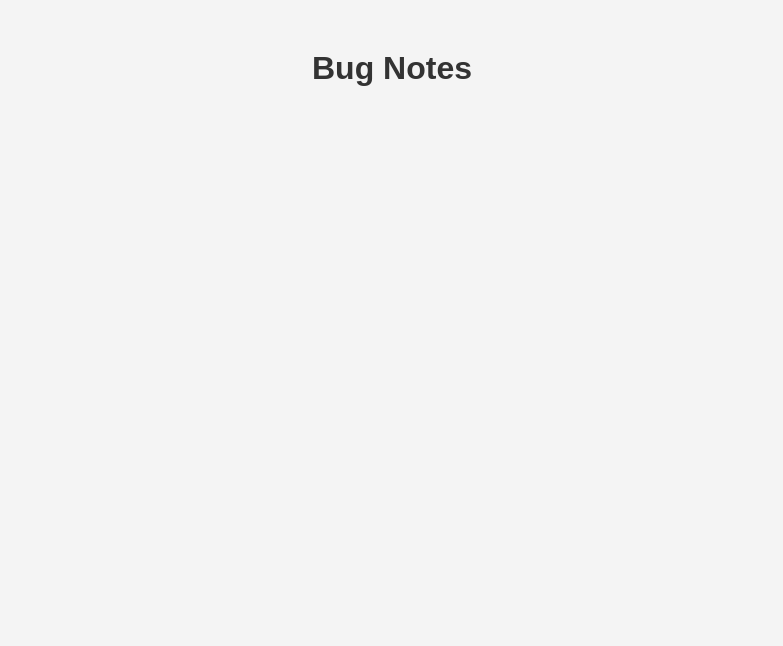
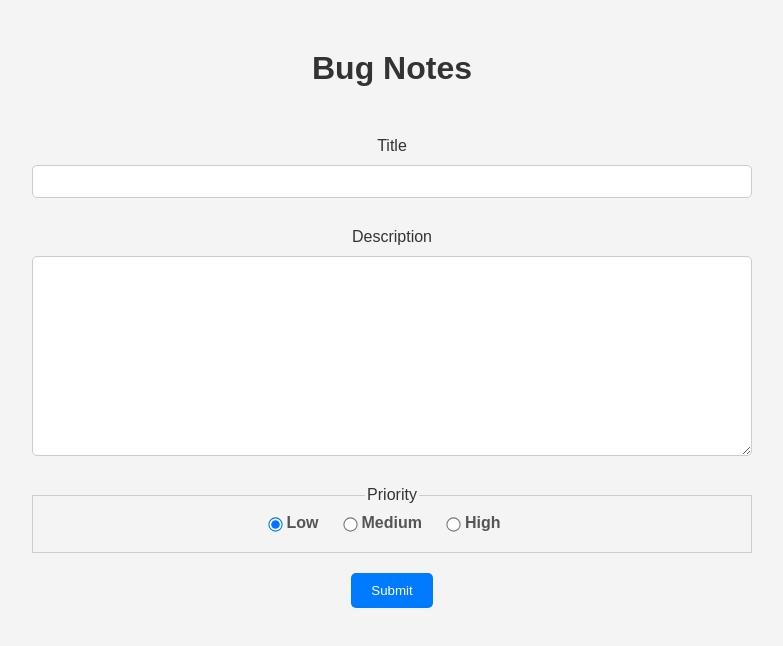
Before and after one commit to JasneetSingh1/bug-notes, a React (Create React App) app: page / in a window 1280 px wide. Shown: the top 646 px of the page, without its empty margins (248-1031 px from the left). Built offline with nearby package versions, Linux system fonts and the light colour scheme.

Commit message:
added ticket form including its priority fieldset and logic

```diff
--- a/src/App.js
+++ b/src/App.js
@@ -1,12 +1,14 @@
 import logo from './logo.svg';
 import './App.css';
 import './styles.css';
+import TicketForm from './components/TicketForm';
 
 function App() {
   return (
     <div className="App">
       <div className='container'>
         <h1>Bug Notes</h1>
+        <TicketForm></TicketForm>
       </div>
     </div>
   );
--- a/src/components/TicketForm.js
+++ b/src/components/TicketForm.js
@@ -18,5 +18,41 @@ export default function TicketForm(){
         setPriority('1');
     }
 
-    return(<></>)
+    const handleSubmit = (e) =>{
+
+        e.preventDefault();  //page will now not get reloaded cool thing I learned for it
+        clearForm();
+    }
+
+    return(
+        <form onSubmit={handleSubmit} className='ticket-form'>
+            <div>
+                <label>Title</label>
+                <input type='text' value={title} className='form-input' onChange={e => setTitle(e.target.value)}></input>
+            </div>
+
+            <div>
+                <label>Description</label>
+                <textarea type='text' value={description} className='form-input' onChange={e => setDescription(e.target.value)}></textarea>
+            </div>
+
+            <fieldset className='priority-fieldset'>
+                <legend>Priority</legend>
+                {
+                    Object.entries(priorityLabels).map(([value, label]) => (
+                    <label key={value} className='priority-label'>
+                        <input
+                            type='radio'
+                            value={value}
+                            checked={priority === value}
+                            className='priority-input'
+                            onChange={e => setPriority(e.target.value)}></input>
+                    {label}</label>
+                ))
+                }
+            </fieldset>
+
+            <button type='submit' className='button'>Submit</button>
+        </form>
+    )
 }
```
